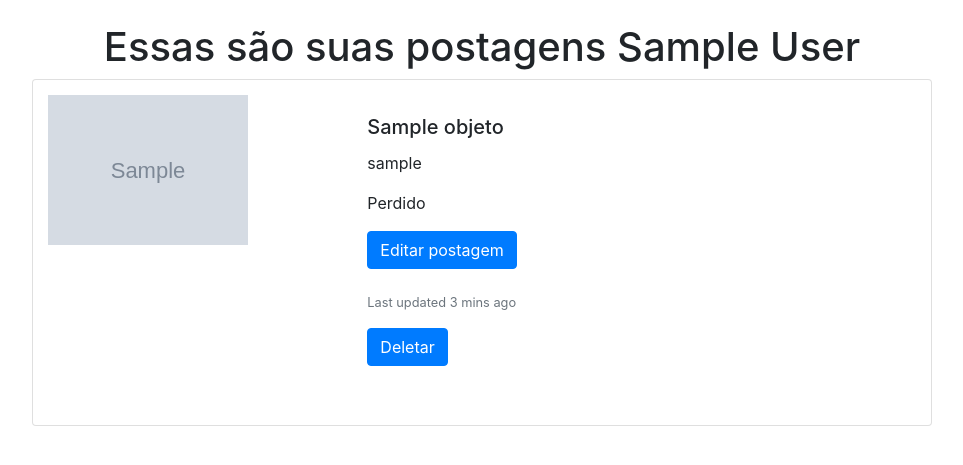
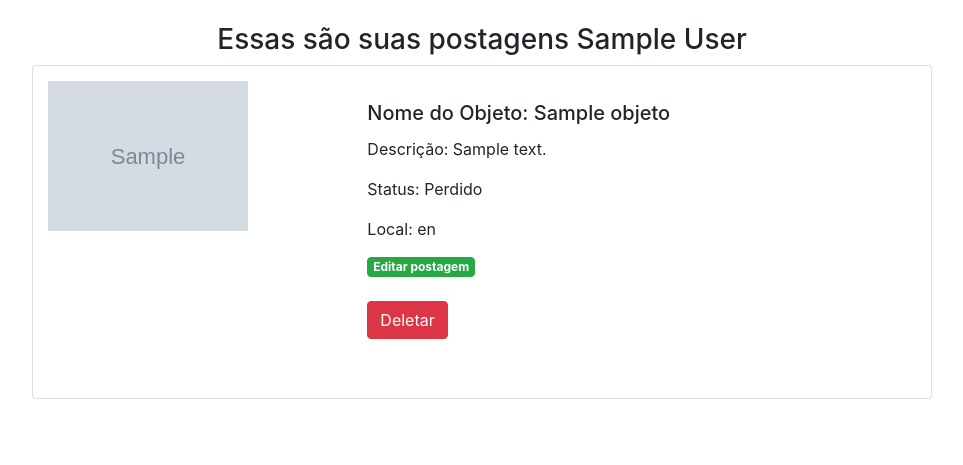
Before and after one commit to brunomalheiros/IFinder, a Django app: page /minhas-publicacoes in a window 1280 px wide. Shown: the part 56-521 px from the top of the page, without its empty margins (158-1121 px from the left). Run offline with Django 3.2, Linux system fonts and the light colour scheme; a user stored in the database is signed in; tables that the repository leaves empty hold one stand-in row (values such as "Sample post"); grey boxes marked "Sample" are stand-in pictures; some libraries are stand-ins or nearby versions.

Commit message:
atualização myposts.html

```diff
--- a/achadoseperdidos/templates/myposts.html
+++ b/achadoseperdidos/templates/myposts.html
@@ -4,7 +4,7 @@
 {{ objeto.user }}
     <div class="container" style= "margin-top: 15px; ">
 
-        <h1 style="text-align:center; padding-top: 1vh">Essas são suas postagens {{ user.first_name }} {{ user.last_name }} </h1>
+        <h3 style="text-align:center; padding-top: 1vh">Essas são suas postagens {{ user.first_name }} {{ user.last_name }} </h3>
 
 
 
@@ -16,12 +16,12 @@
                 </div>
             <div class="col-md-8">
                 <div class="card-body">
-                    <h5 class="card-title">{{ objeto.nome }}</h5>
-                    <p class="card-text">{{ objeto.user }}</p>
-                    <p class="card-text">{{ objeto.status }}</p>
-                    <a href="/editar-item/{{ objeto.id }}"><button class="btn btn-primary">Editar postagem</button></a><br><br>
-                    <p class="card-text"><small class="text-muted">Last updated 3 mins ago</small></p>
-                    <a href="/deletar-item/{{ objeto.id }}"><button  class="btn btn-primary " > Deletar </button></a><br><br>
+                    <h5 class="card-title">Nome do Objeto: {{ objeto.nome }}</h5>
+                    <p>Descrição: {{ objeto.descricao }}</p>
+                    <p>Status: {{ objeto.status }}</p>
+                    <p>Local: {{ objeto.localencontrado }}</p>
+                    <a href="/editar-item/{{ objeto.id }}"><button class="btn btn-success badge">Editar postagem</button></a><br><br>
+                    <a href="/deletar-item/{{ objeto.id }}"><button  class="btn btn-danger"> Deletar </button></a><br><br>
                 </div>
             </div>
             </div>
```
